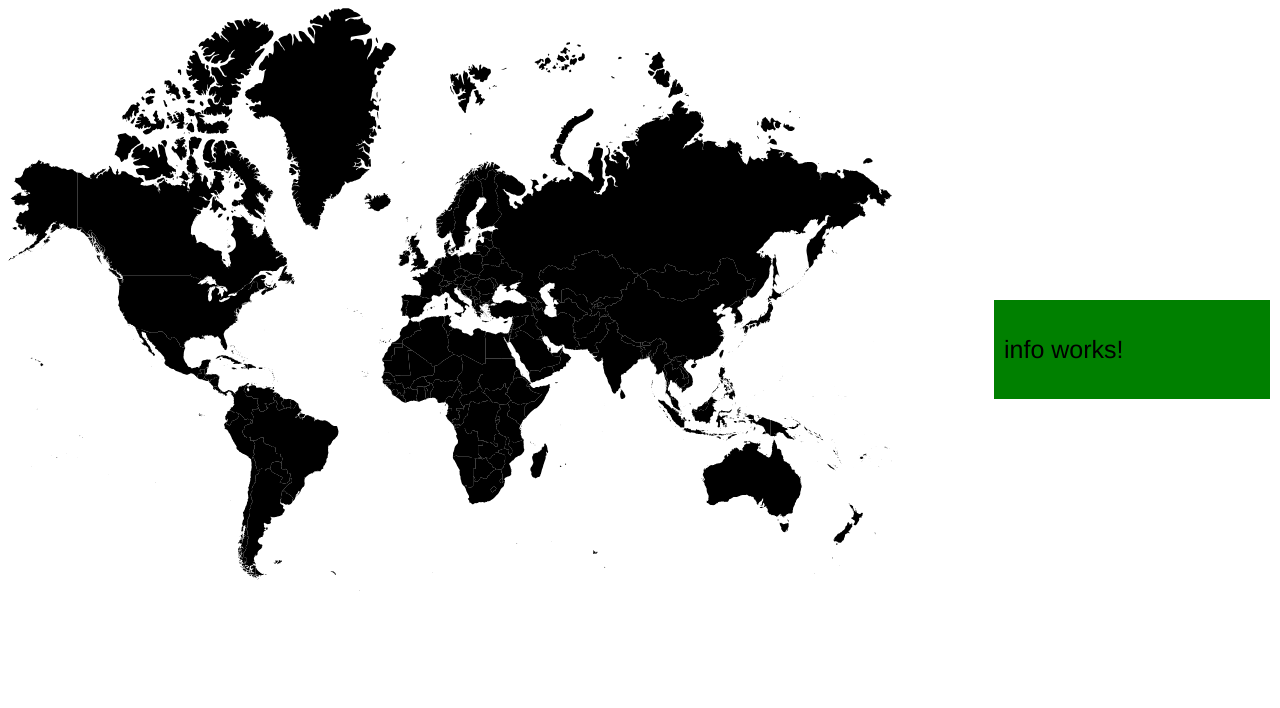
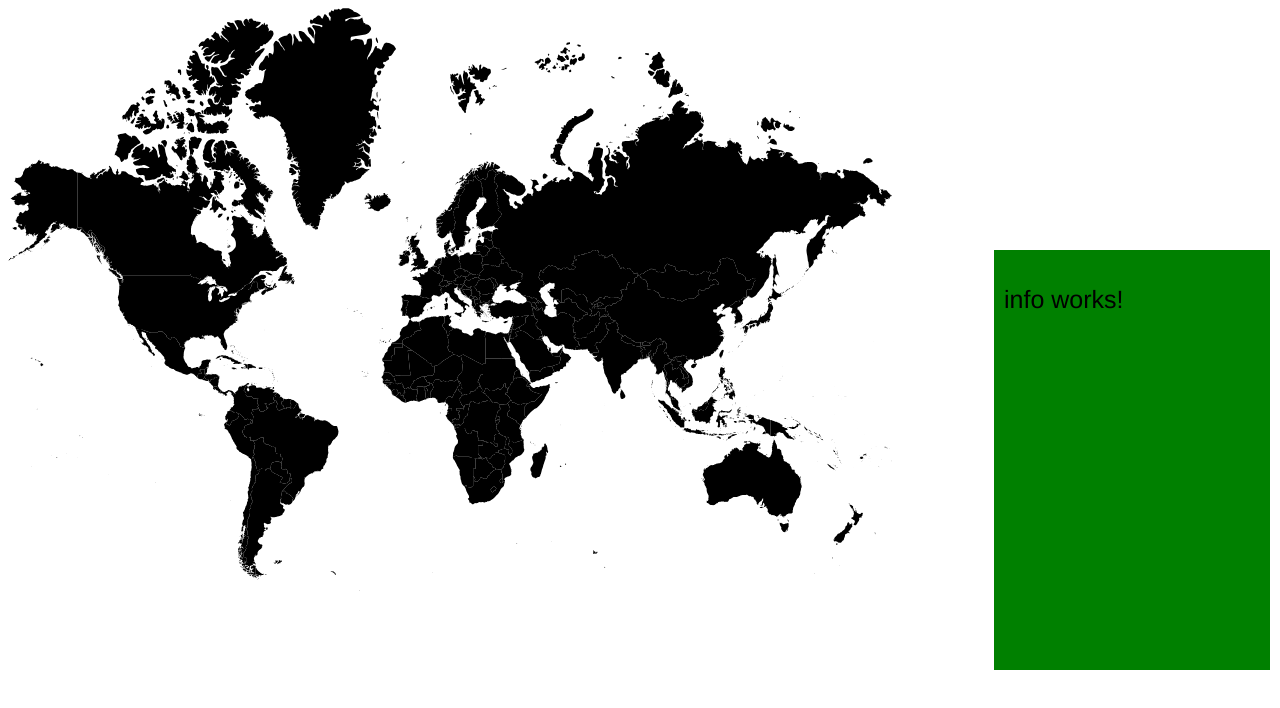
Before and after one commit to Frank-Develops/d280, an Angular app in the folder d280_app/: page / in a window 1280 px wide. Shown: the top 708 px of the page. Built offline with nearby package versions, Linux system fonts and the light colour scheme.

Commit message:
fixed info css

```diff
--- a/d280_app/src/styles.scss
+++ b/d280_app/src/styles.scss
@@ -12,9 +12,10 @@ path:hover {
     width: 20%;
     background-color: green;
     position: absolute;
-    top: 300px;
+    top: 250px;
     right:10px;
     padding: 10px 10px 10px 10px;
     font-family: 'Franklin Gothic Medium';
     font-size: 25px;
+    height: 400px;
 }
```
